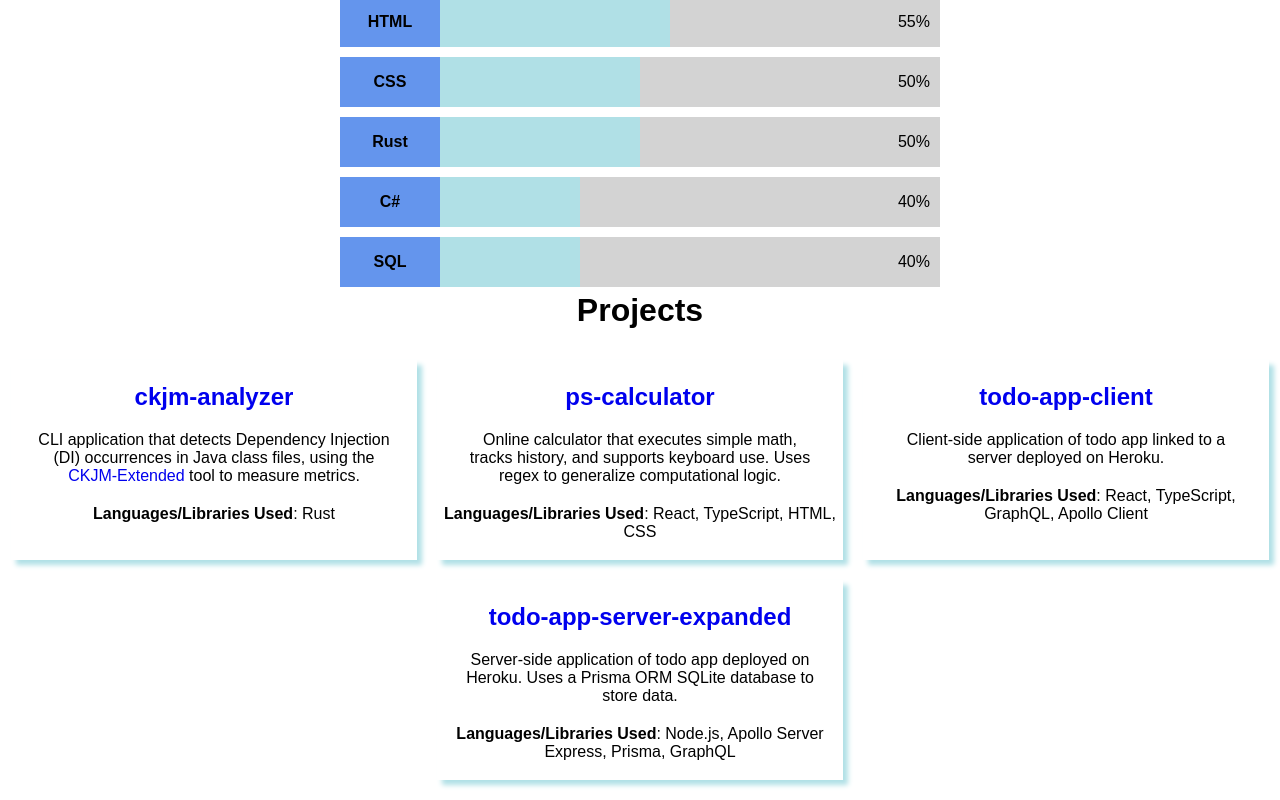
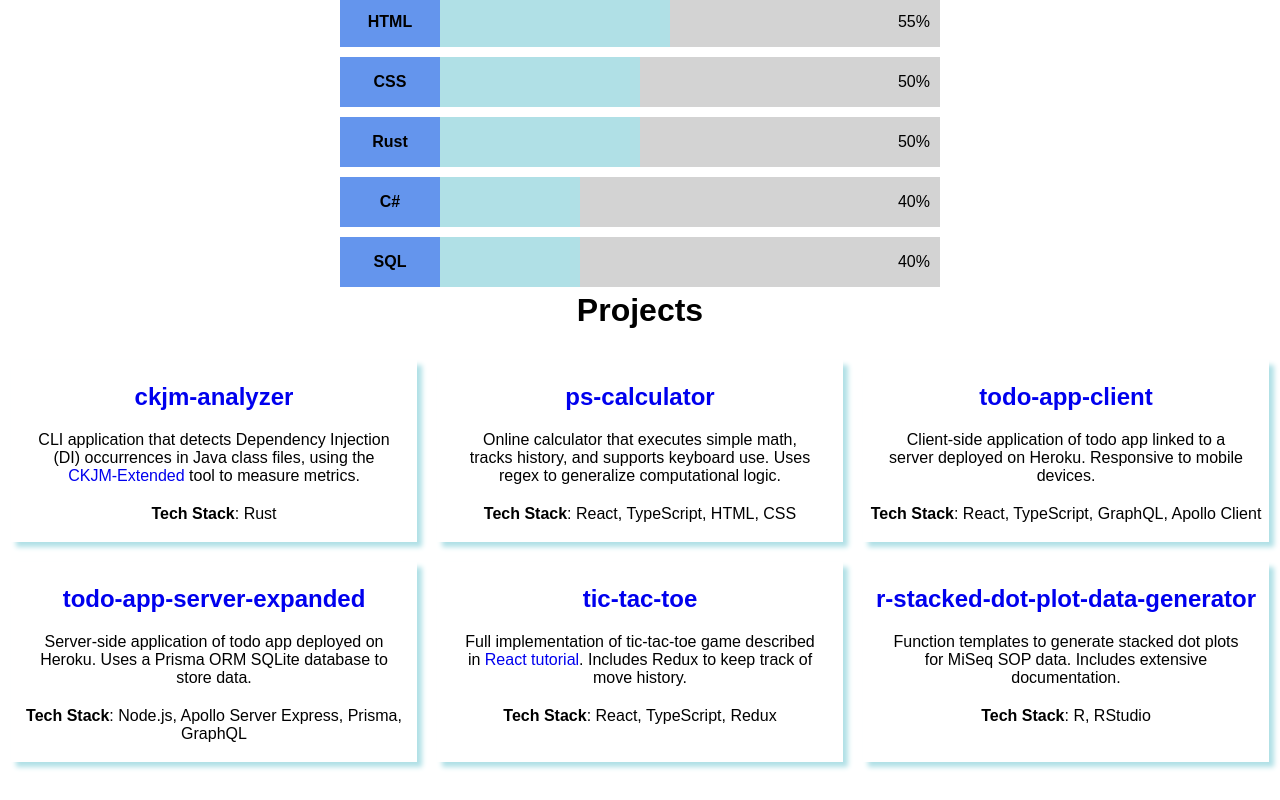
Before and after one commit to Narnian12/narnian12.github.io, a React (Create React App) app: page / in a window 1280 px wide. Shown: the part 1107-1907 px from the top of the page. Built offline with nearby package versions, Linux system fonts and the light colour scheme; no server answers.

Commit message:
- Added more projects

```diff
--- a/src/Components/Profile.tsx
+++ b/src/Components/Profile.tsx
@@ -9,7 +9,7 @@ const Profile: FC = () => {
         <CardText>
           Hello! I&apos;m Peter, an aspiring full-stack developer with
           experience in QA, DevOps, and back-end technologies. My hope for this
-          page is to gain a stronger understanding of UI development with the
+          website is to gain a stronger understanding of UI development with the
           React library, especially with Hooks and TypeScript.
         </CardText>
       </Card>
--- a/src/Components/Projects.tsx
+++ b/src/Components/Projects.tsx
@@ -2,8 +2,7 @@ import { Card, CardLayout, CardText } from '../Styles/Card';
 import styled from 'styled-components';
 import { FC } from 'react';
 
-const Projects: FC = () => {
-  return (
+const Projects: FC = () => (
   <CardProjectLayout>
     <CardProject>
       <h2>
@@ -28,7 +27,7 @@ const Projects: FC = () => {
         tool to measure metrics.
       </CardText>
       <p>
-          <b>Languages/Libraries Used</b>: Rust
+        <b>Tech Stack</b>: Rust
       </p>
     </CardProject>
     <CardProject>
@@ -46,7 +45,7 @@ const Projects: FC = () => {
         supports keyboard use. Uses regex to generalize computational logic.
       </CardText>
       <p>
-          <b>Languages/Libraries Used</b>: React, TypeScript, HTML, CSS
+        <b>Tech Stack</b>: React, TypeScript, HTML, CSS
       </p>
     </CardProject>
     <CardProject>
@@ -61,11 +60,10 @@ const Projects: FC = () => {
       </h2>
       <CardText>
         Client-side application of todo app linked to a server deployed on
-          Heroku.
+        Heroku. Responsive to mobile devices.
       </CardText>
       <p>
-          <b>Languages/Libraries Used</b>: React, TypeScript, GraphQL, Apollo
-          Client
+        <b>Tech Stack</b>: React, TypeScript, GraphQL, Apollo Client
       </p>
     </CardProject>
     <CardProject>
@@ -83,13 +81,54 @@ const Projects: FC = () => {
         ORM SQLite database to store data.
       </CardText>
       <p>
-          <b>Languages/Libraries Used</b>: Node.js, Apollo Server Express,
-          Prisma, GraphQL
+        <b>Tech Stack</b>: Node.js, Apollo Server Express, Prisma, GraphQL
+      </p>
+    </CardProject>
+    <CardProject>
+      <h2>
+        <a
+          href="https://github.com/Narnian12/tic-tac-toe"
+          target="_blank"
+          rel="noreferrer"
+        >
+          tic-tac-toe
+        </a>
+      </h2>
+      <CardText>
+        Full implementation of tic-tac-toe game described in{' '}
+        <a
+          href="https://reactjs.org/tutorial/tutorial.html"
+          target="_blank"
+          rel="noreferrer"
+        >
+          React tutorial
+        </a>
+        . Includes Redux to keep track of move history.
+      </CardText>
+      <p>
+        <b>Tech Stack</b>: React, TypeScript, Redux
+      </p>
+    </CardProject>
+    <CardProject>
+      <h2>
+        <a
+          href="https://github.com/Narnian12/r-stacked-dot-plot-data-generator"
+          target="_blank"
+          rel="noreferrer"
+        >
+          r-stacked-dot-plot-data-generator
+        </a>
+      </h2>
+      <CardText>
+        Function templates to generate stacked dot plots for MiSeq SOP data.
+        Includes extensive documentation.
+      </CardText>
+      <p>
+        <b>Tech Stack</b>: R, RStudio
       </p>
     </CardProject>
   </CardProjectLayout>
 );
-};
 
 export default Projects;
 
```
Lines whose indentation alone changed are shown as unchanged.
